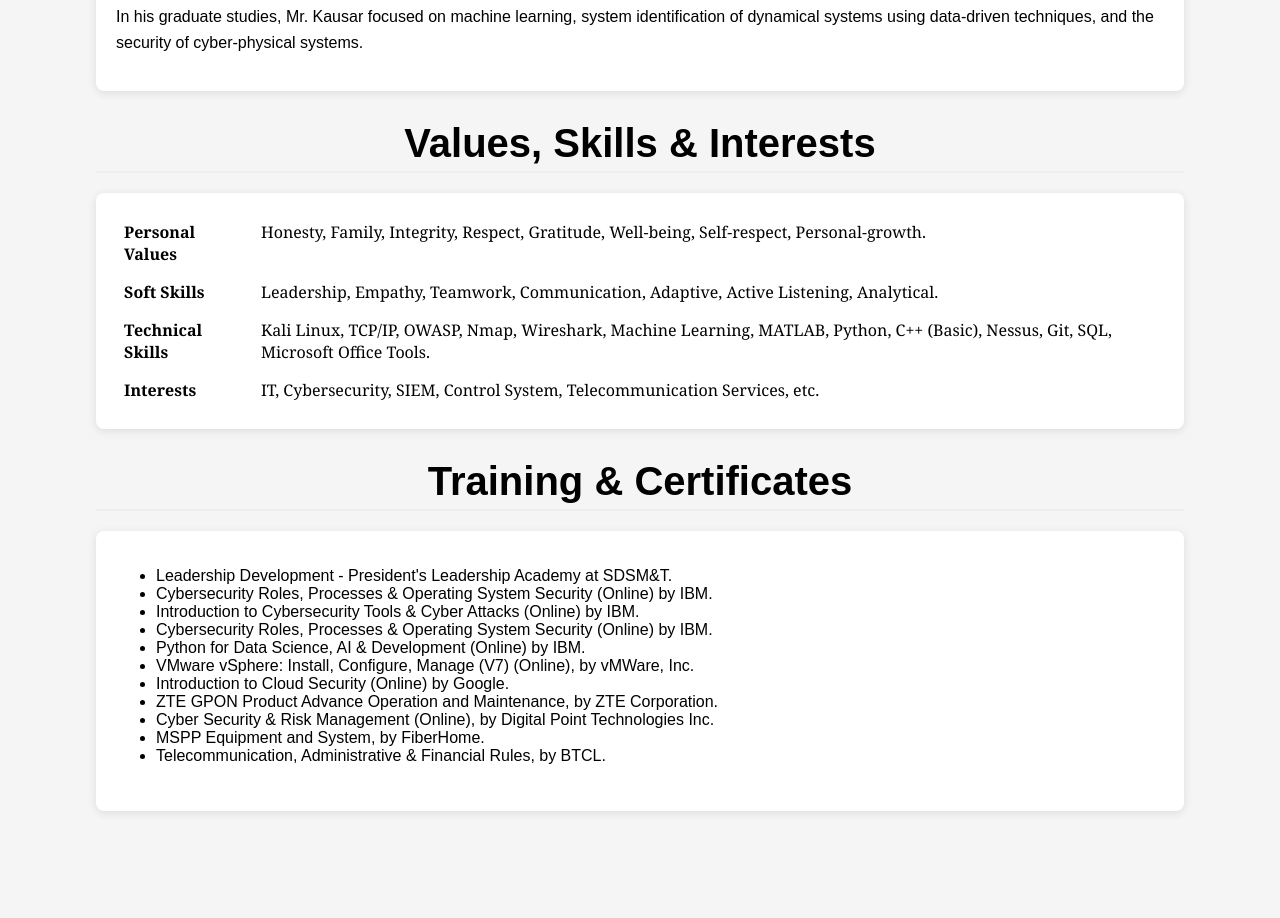
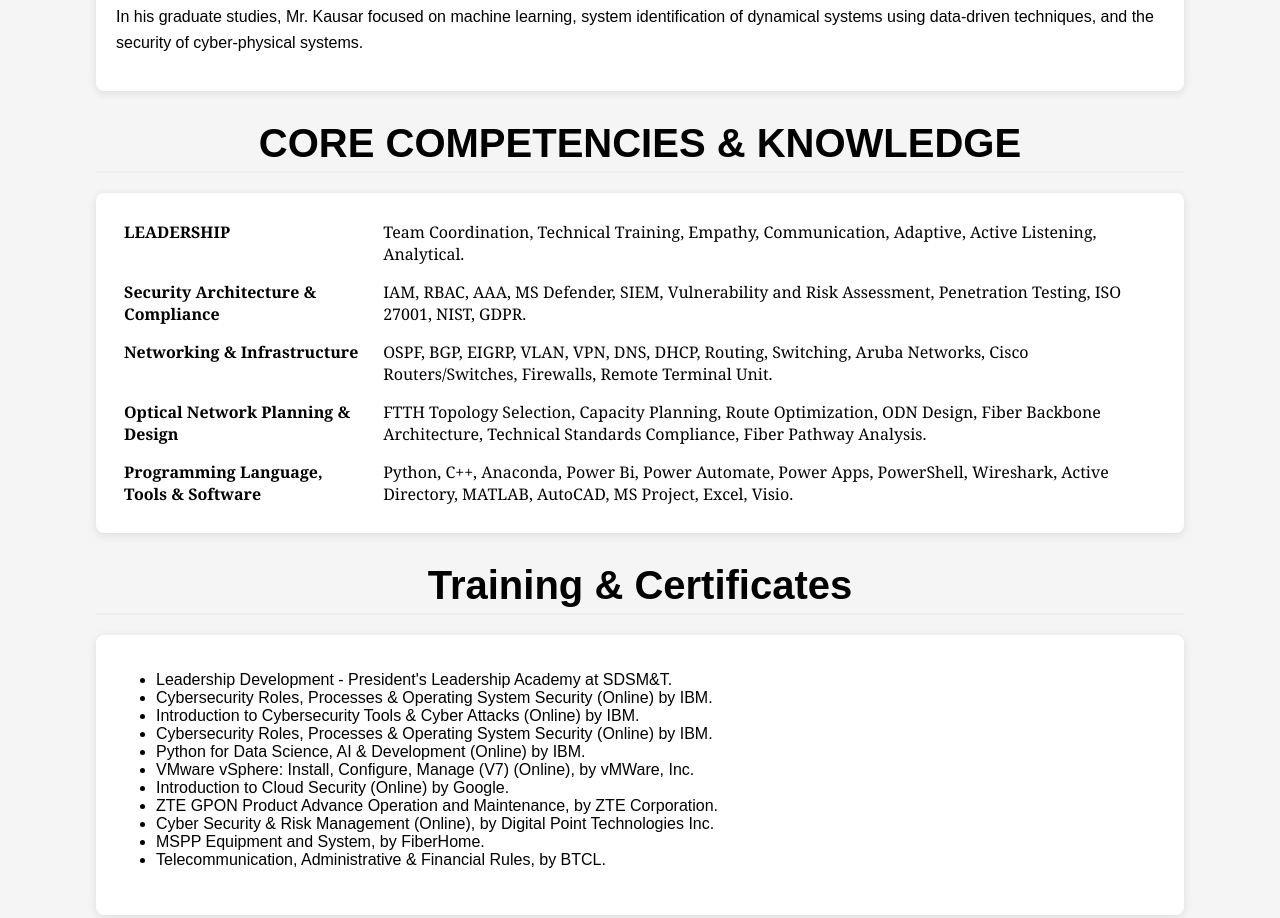
Before and after one commit to git-miji/git-miji.github.io, a plain HTML site: page about.html in a window 1280 px wide. Shown: the part 960-1878 px from the top of the page. Before the commit the page ends 1821 px from the top, so only its background shows below. Drawn offline with Linux system fonts and the light colour scheme.

Commit message:
Update about.html
Updated Core Competencies

```diff
--- a/about.html
+++ b/about.html
@@ -237,28 +237,39 @@
     </section>
 
 <!--**************************************************************************************************************** -->
-<!--Values, Skills and Interests Section -->
+<!--Values, Skills and Interests Section-->
 <!--**************************************************************************************************************** -->
 
     <section id="Values, Skills & Interests">
-      <h2>Values, Skills & Interests</h2>
+      <h2>CORE COMPETENCIES & KNOWLEDGE</h2>
         <div class="experience-item">
            <table style="width: 100%; border-collapse: collapse; font-family: Georgia, serif;">
         <tr>
-          <td style="font-weight: bold; padding: 8px; vertical-align: top;">Personal Values</td>
-          <td style="padding: 8px;">Honesty, Family, Integrity, Respect, Gratitude, Well-being, Self-respect, Personal-growth.</td>
+          <td style="font-weight: bold; padding: 8px; vertical-align: top;">LEADERSHIP</td>
+          <td style="padding: 8px;">Team Coordination, Technical Training, Empathy, Communication, Adaptive, Active Listening, Analytical.</td>
         </tr>
         <tr>
-          <td style="font-weight: bold; padding: 8px; vertical-align: top;">Soft Skills</td>
-          <td style="padding: 8px;">Leadership, Empathy, Teamwork, Communication, Adaptive, Active Listening, Analytical.</td>
+          <td style="font-weight: bold; padding: 8px; vertical-align: top;">Security Architecture & Compliance</td>
+          <td style="padding: 8px;">IAM, RBAC, AAA, MS Defender, SIEM, Vulnerability and Risk Assessment,
+Penetration Testing, ISO 27001, NIST, GDPR.</td>
         </tr>
         <tr>
-          <td style="font-weight: bold; padding: 8px; vertical-align: top;">Technical Skills</td>
-          <td style="padding: 8px;">Kali Linux, TCP/IP, OWASP, Nmap, Wireshark, Machine Learning, MATLAB, Python, C++ (Basic), Nessus, Git, SQL, Microsoft Office Tools.</td>
+          <td style="font-weight: bold; padding: 8px; vertical-align: top;">Networking & Infrastructure</td>
+          <td style="padding: 8px;">OSPF, BGP, EIGRP, VLAN, VPN, DNS, DHCP, Routing, Switching, Aruba Networks,
+Cisco Routers/Switches, Firewalls, Remote Terminal Unit.
         </tr>
+
         <tr>
-          <td style="font-weight: bold; padding: 8px; vertical-align: top;">Interests</td>
-          <td style="padding: 8px;">IT, Cybersecurity, SIEM, Control System, Telecommunication Services, etc.</td>
+          <td style="font-weight: bold; padding: 8px; vertical-align: top;">Optical Network Planning & Design</td>
+          <td style="padding: 8px;">FTTH Topology Selection, Capacity Planning, Route Optimization, ODN Design,
+Fiber Backbone Architecture, Technical Standards Compliance, Fiber Pathway Analysis.
+        </tr>
+
+
+          <tr>
+          <td style="font-weight: bold; padding: 8px; vertical-align: top;">Programming Language, Tools & Software</td>
+          <td style="padding: 8px;">Python, C++, Anaconda, Power Bi, Power Automate, Power Apps,
+PowerShell, Wireshark, Active Directory, MATLAB, AutoCAD, MS Project, Excel, Visio.
         </tr>
       </table>
         </div>
```
